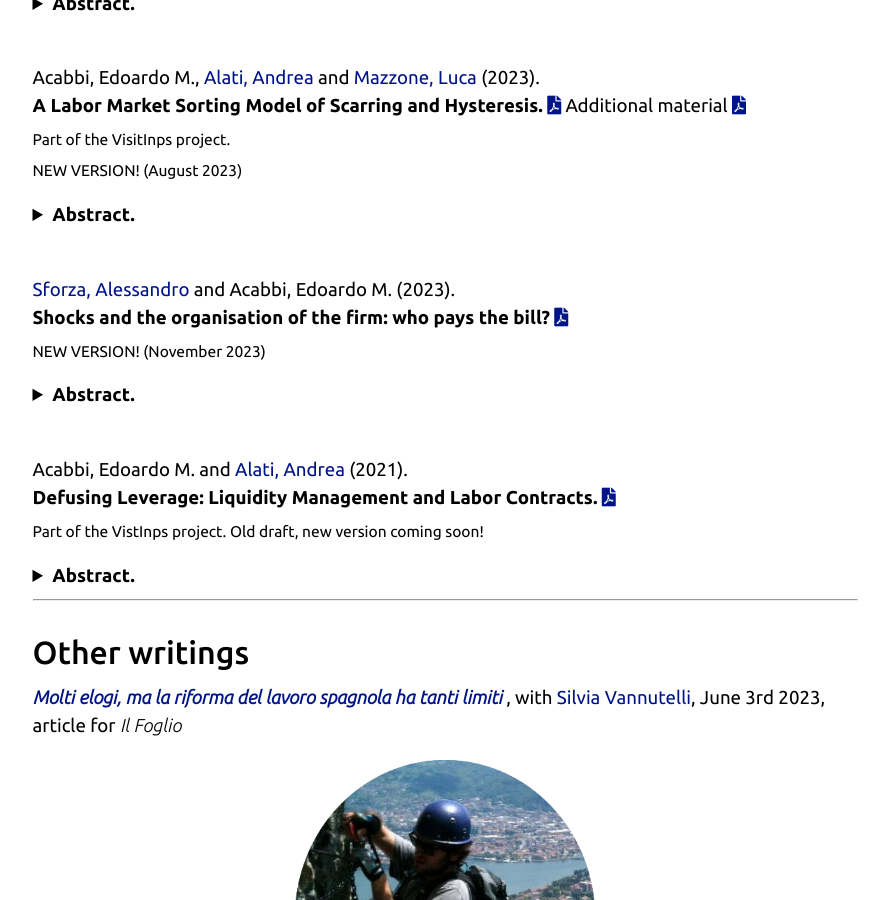
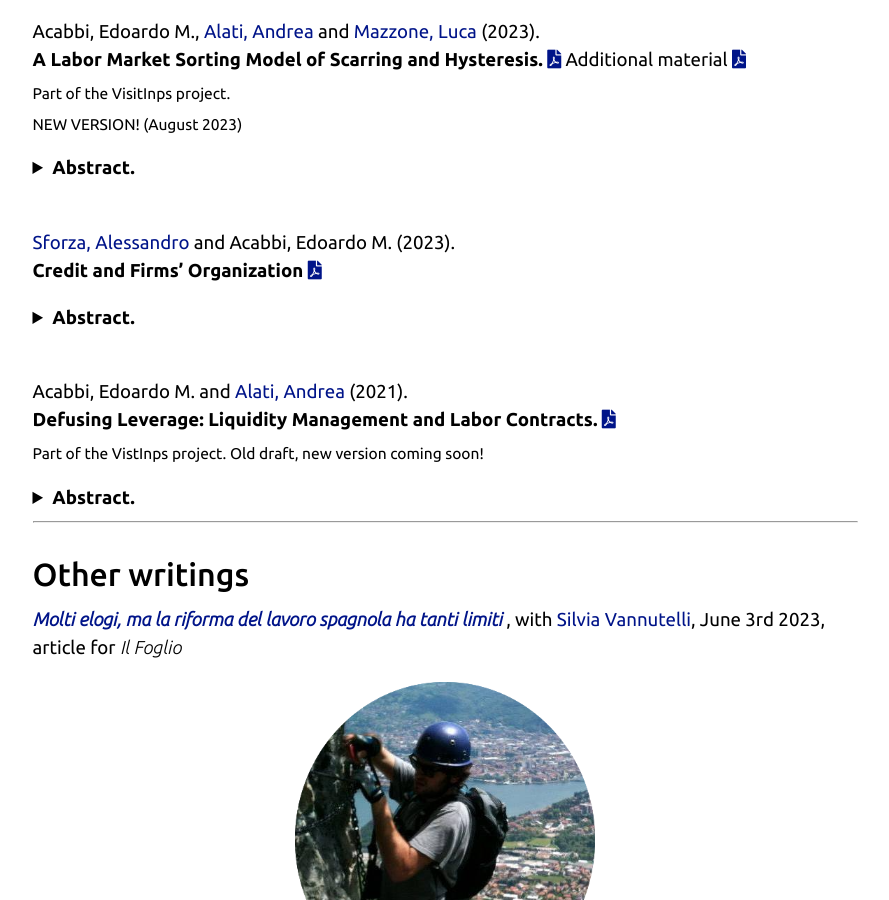
Before and after one commit to eacabbi/eacabbi.github.io, a Jekyll site: the page built from index.md, in a window 1280 px wide and 900 px high, scrolled down 1656 px. Shown: the whole window, without its empty margins (195-1084 px from the left). Built offline with Jekyll 4.4.1, drawn with Linux system fonts in a browser that asks for light colours; some web fonts are replaced; some of the changed text lies outside the part shown.

Commit message:
correction to SA and removed EIEF visiting

```diff
--- a/index.md
+++ b/index.md
@@ -1,8 +1,6 @@
 ---
 layout: home
 ---
-
-I am going to visit <a href = "https://www.eief.it/eief/"> EIEF </a> for the month of January. Hit me up if you are around!
 
 ## CV <a href="{{ site.url }}/docs/EMA_cv.pdf" class="{{ site.link_icon }}" title="{{ site.link_title }}" id="icon"></a>
 
@@ -67,8 +65,7 @@ Evaluating the allocative effects of recessions is challenging due to the dynami
 
 <br>
 <a href="https://sites.google.com/site/alessandrosforza87/home"> Sforza, Alessandro</a> and Acabbi, Edoardo M. (2023).
-<br> **Shocks and the organisation of the firm: who pays the bill?**  <a href="{{ site.url }}/docs/SA.pdf" class="{{ site.pdf_icon }}" title="{{ site.pdf_title }}" id="icon"></a>
-<br> <sub>NEW VERSION! (November 2023)</sub>
+<br> **Credit and Firms' Organization**  <a href="{{ site.url }}/docs/SA.pdf" class="{{ site.pdf_icon }}" title="{{ site.pdf_title }}" id="icon"></a>
 
 <details>
 <summary><b> Abstract. </b></summary>
```
